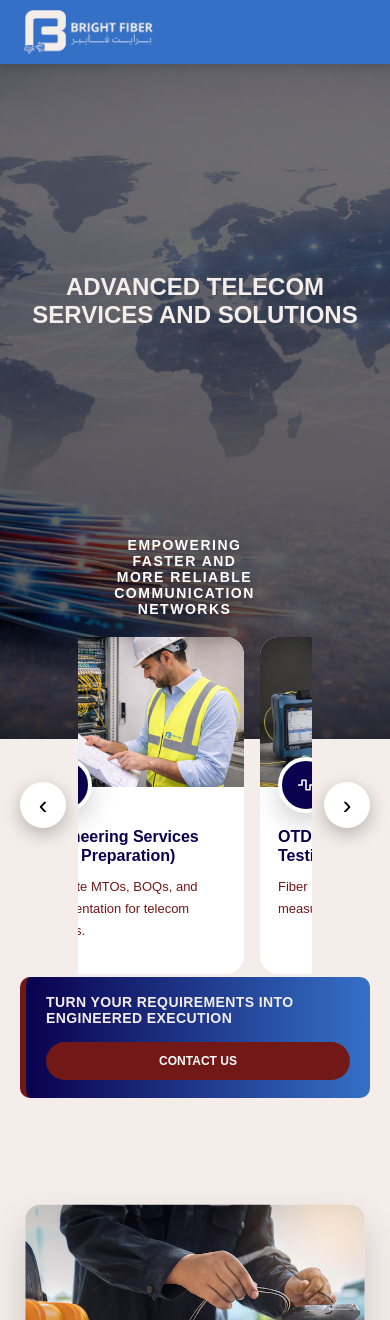
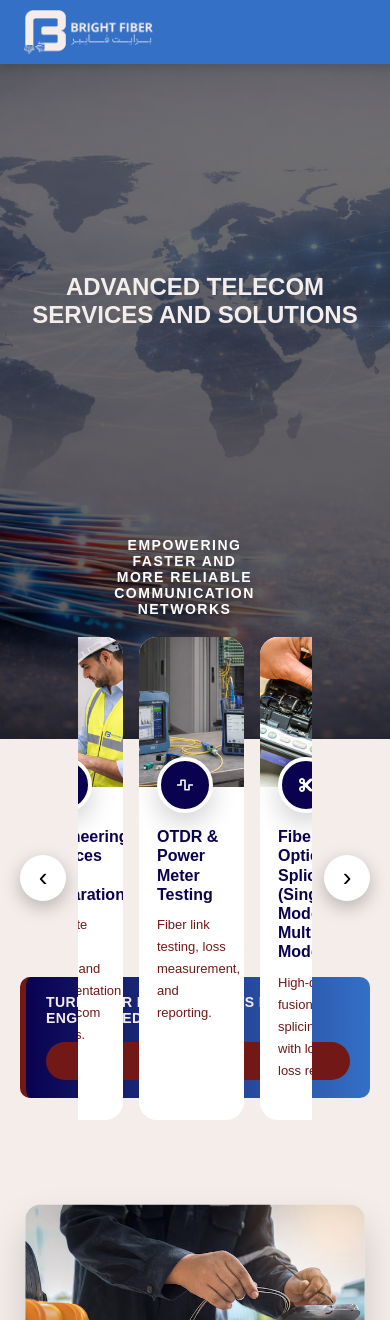
Before and after one commit to ZahraAlmusajin/bright-fiber, a Next.js app: page / in a window 390 px wide. Shown: the top 1320 px of the page. Built offline with nearby package versions, Linux system fonts and the light colour scheme.

Commit message:
Update home.css

```diff
--- a/styles/home.css
+++ b/styles/home.css
@@ -502,6 +502,6 @@ body {
 
 @media (max-width: 420px) {
   .service-card-v2 {
-    flex: 0 0 100%;
+    flex: 0 0 calc((100% - 16px) / 2);
   }
 }
```
